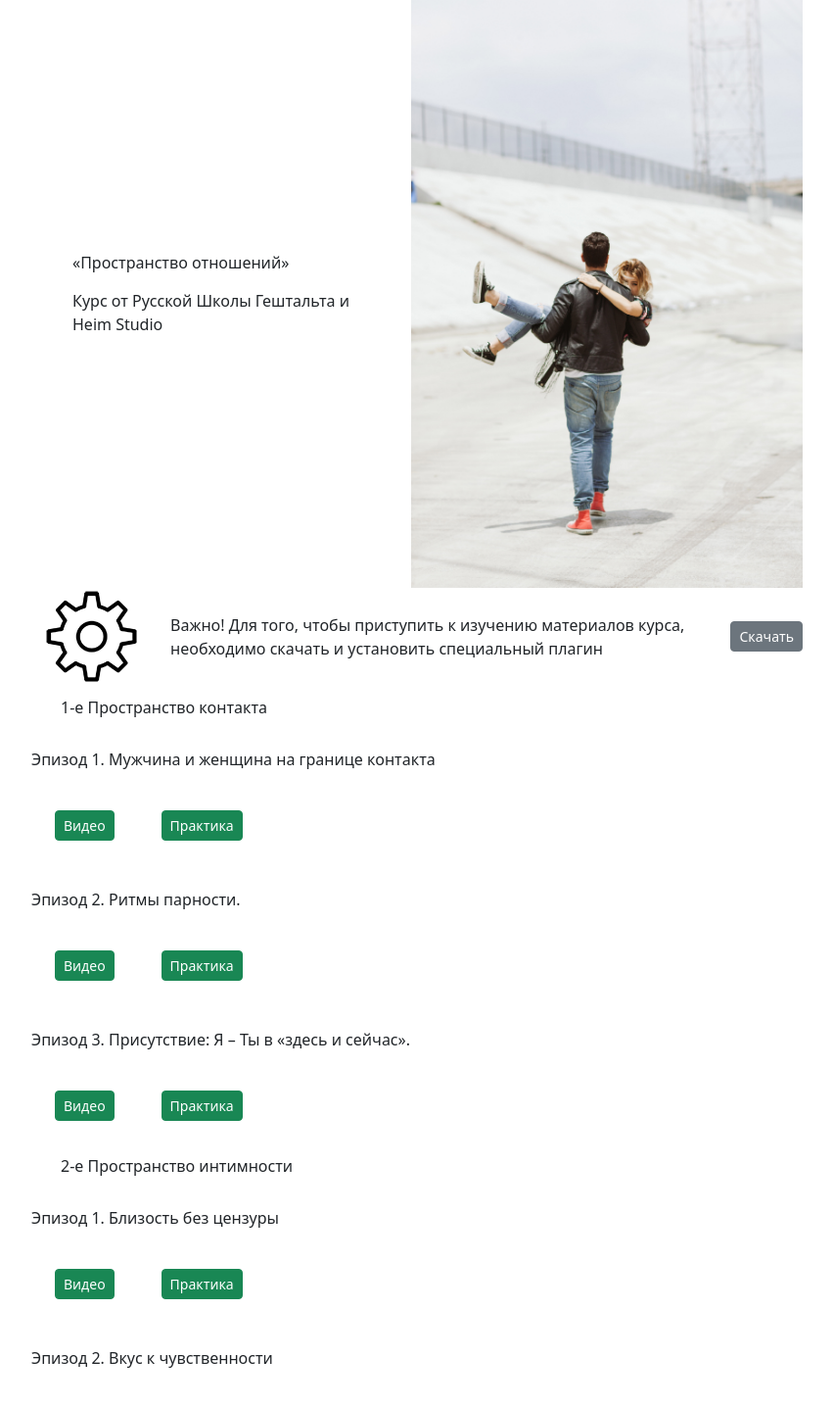
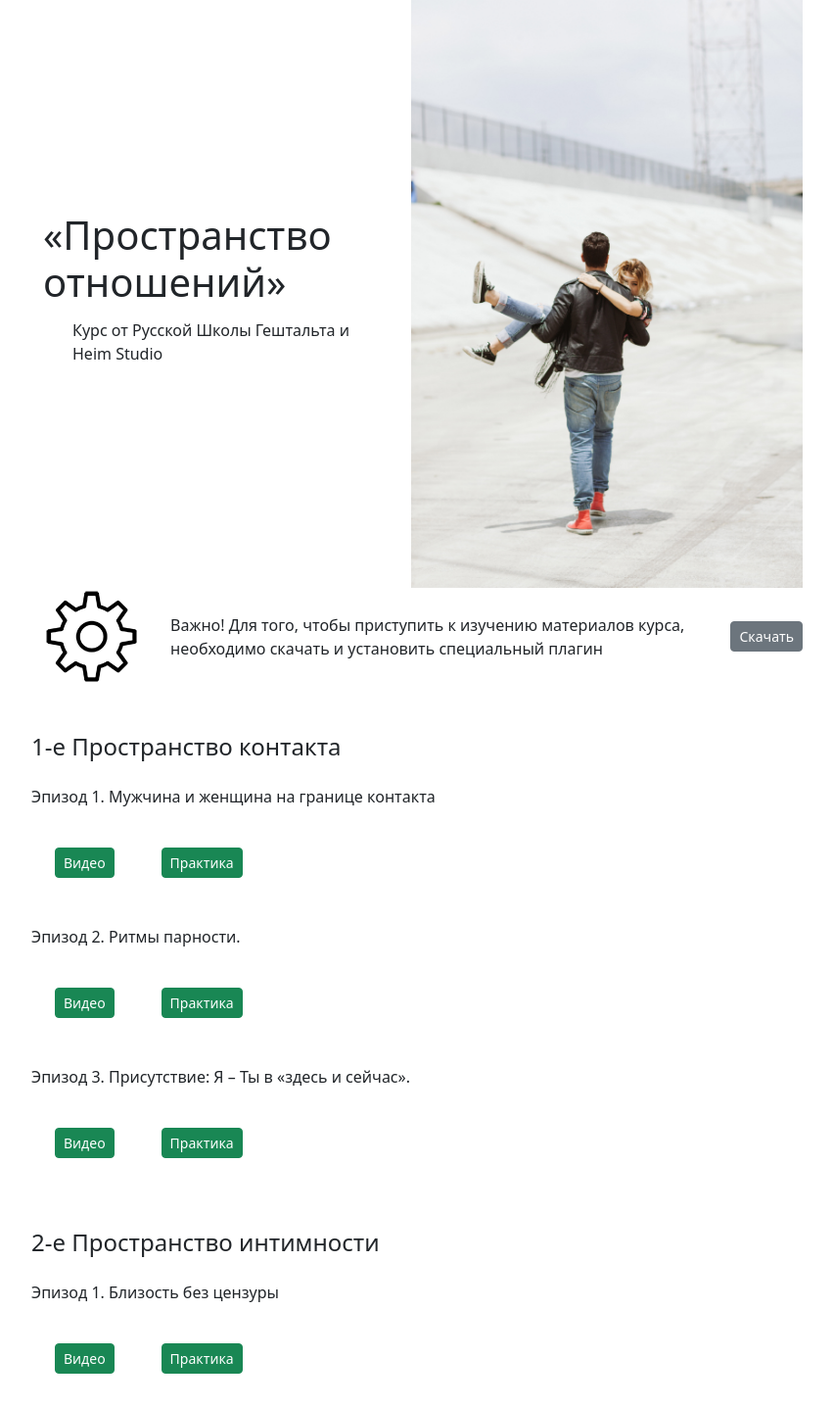
Before and after one commit to ponttor/relationss, a React (Create React App) app: page / in a window 1280 px wide. Shown: the top 1436 px of the page at 98% size, without its empty margins (208-1059 px from the left). Built offline with nearby package versions, Linux system fonts and the light colour scheme.

Commit message:
fix titles

```diff
--- a/src/App.js
+++ b/src/App.js
@@ -2,7 +2,6 @@ import MyTop from './components/UI/mytop/MyTop';
 import './styles/App.css';
 import movie from './images/movie.jpg';
 import clock from './images/clock.png';
-import { Button } from 'bootstrap';
 
 
 function App() {
@@ -10,7 +9,7 @@ function App() {
     <div className="App">
       <div className="container">
         <div>
-            <MyTop class="top h4">«Пространство отношений»</MyTop>
+        <h1>«Пространство отношений»</h1>
             <MyTop class="top">Курс от Русской Школы Гештальта и Heim Studio</MyTop>
         </div>
         <div>
@@ -31,7 +30,7 @@ function App() {
         </a>
       </div>
 
-      <MyTop class="top mt-5 h3">1-е Пространство контакта</MyTop>
+      <h4 className="mt-5">1-е Пространство контакта</h4>
 
       <p class="mt-4">Эпизод 1. Мужчина и женщина на границе контакта</p>
       <div class='d-flex'>
@@ -75,7 +74,7 @@ function App() {
         </a>
       </div>
 
-      <MyTop class="top mt-5 h3">2-е Пространство интимности</MyTop>
+      <h4 className="mt-5">2-е Пространство интимности</h4>
 
       <p class="mt-4">Эпизод 1. Близость без цензуры</p>
       <div class='d-flex'>
--- a/src/styles/App.css
+++ b/src/styles/App.css
@@ -34,3 +34,11 @@
   justify-content: space-between;
   align-items: center;
 }
+
+.topbit {
+  margin-left: 25px;
+  margin-right: 25px;
+  justify-content: space-between;
+  align-items: center;
+  font-weight: bold;
+}
```
